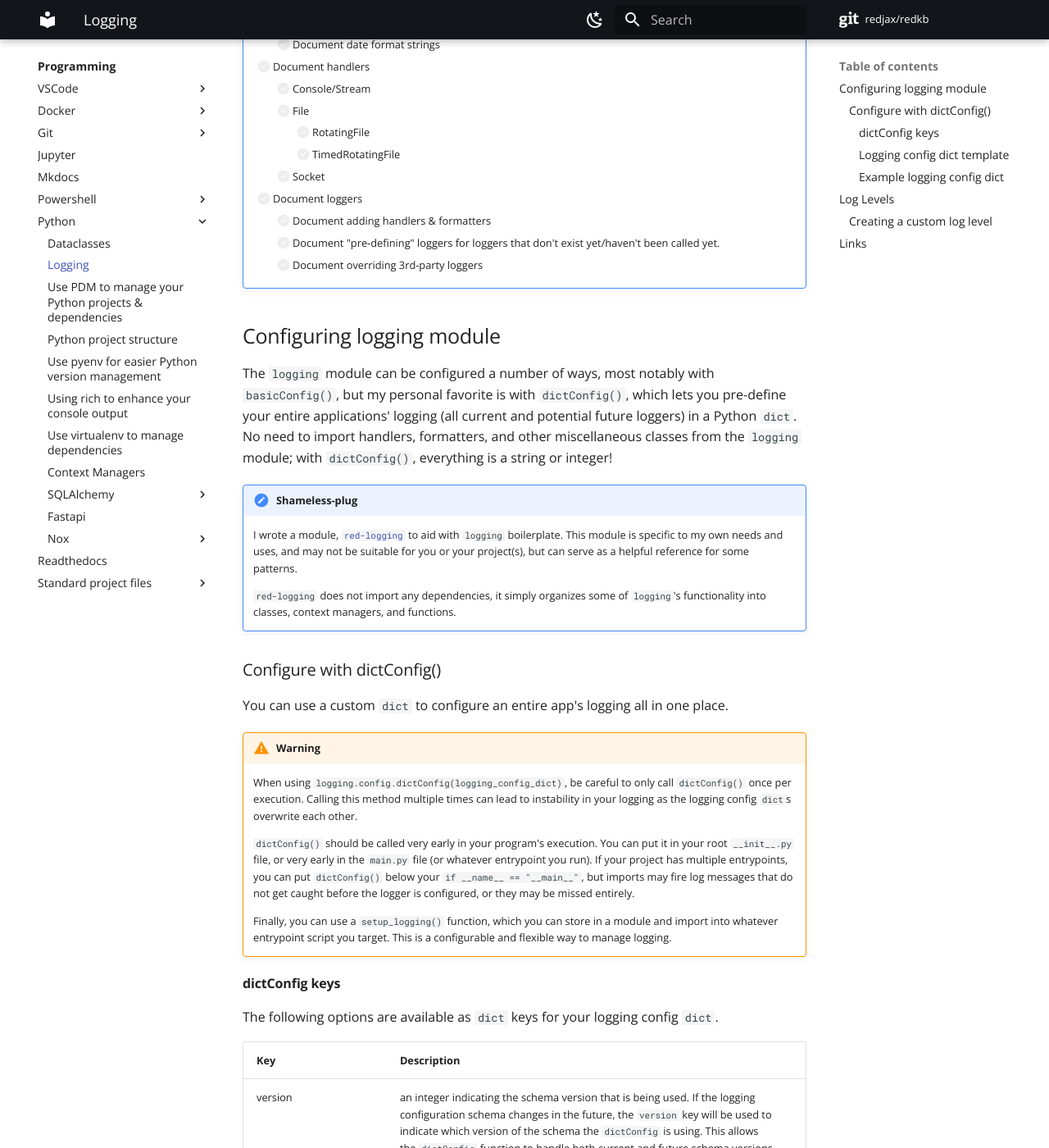
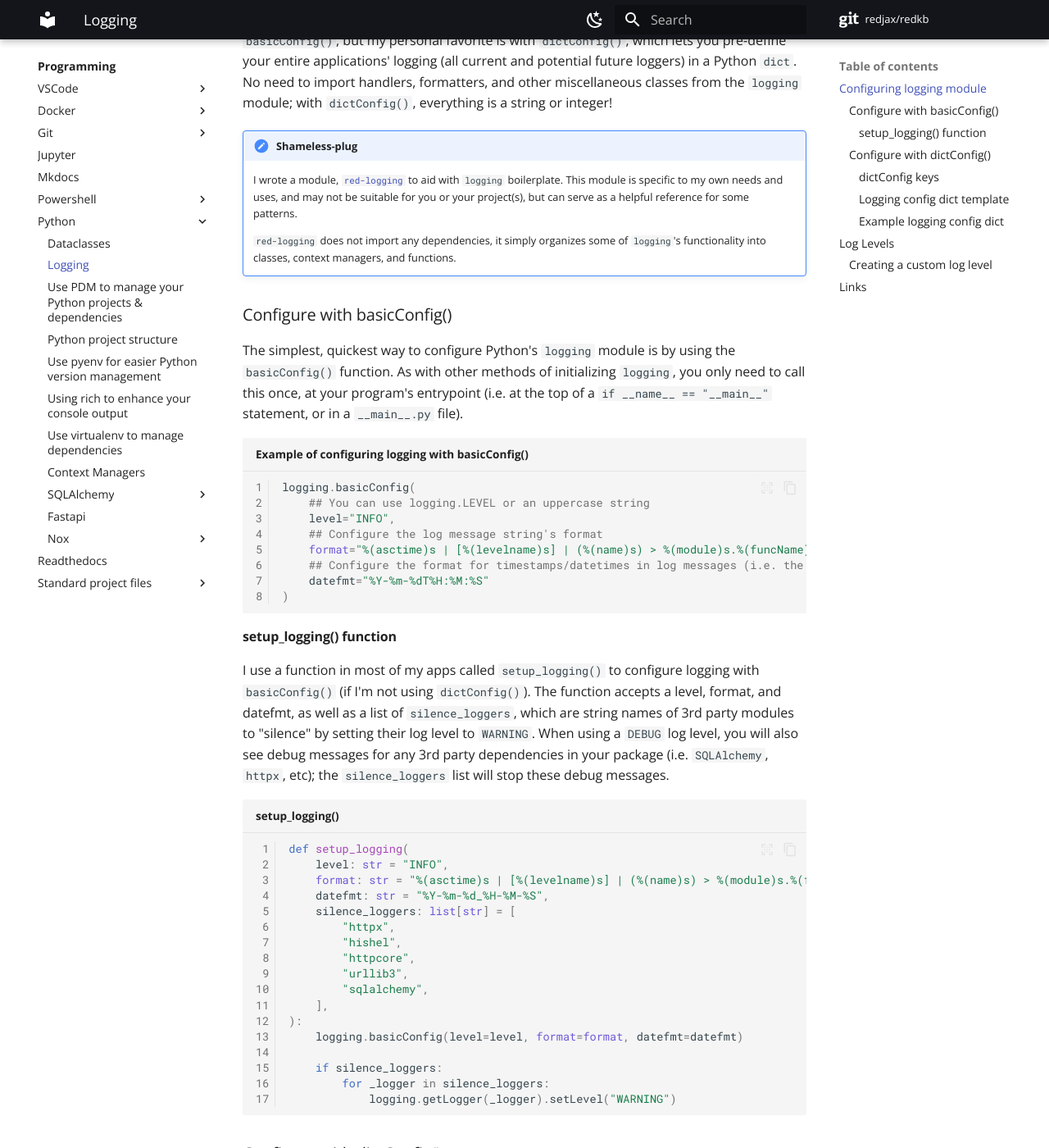
Before and after one commit to redjax/redkb, an MkDocs documentation site: the page built from docs/programming/python/logging.md, in a window 1280 px wide and 1400 px high, scrolled down 534 px. Shown: the whole window at 82% size. Built offline with MkDocs 1.6.1 and Material for MkDocs 9.7.7, drawn with Linux system fonts in a browser that asks for light colours; comment, search, counter and statistics services are not loaded.

Commit message:
Add basicConfig() notes to Python logging section, remove TODO placeholder

````diff
--- a/docs/programming/python/logging.md
+++ b/docs/programming/python/logging.md
@@ -12,22 +12,6 @@ The Python [`logging`](https://docs.python.org/3/library/logging.html) module is
 
 I have settled on using [`logging.config.dictConfig`]() to configure my logging, and that is how my notes/code are written.
 
-!!! todo
-
-    - [ ] Document formatters
-        - [ ] Document format strings
-        - [ ] Document date format strings
-    - [ ] Document handlers
-        - [ ] Console/Stream
-        - [ ] File
-            - [ ] RotatingFile
-            - [ ] TimedRotatingFile
-        - [ ] Socket
-    - [ ] Document loggers
-        - [ ] Document adding handlers & formatters
-        - [ ] Document "pre-defining" loggers for loggers that don't exist yet/haven't been called yet.
-        - [ ] Document overriding 3rd-party loggers
-
 ## Configuring logging module
 
 The `logging` module can be configured a number of ways, most notably with `basicConfig()`, but my personal favorite is with `dictConfig()`, which lets you pre-define your entire applications' logging (all current and potential future loggers) in a Python `dict`. No need to import handlers, formatters, and other miscellaneous classes from the `logging` module; with `dictConfig()`, everything is a string or integer!
@@ -37,6 +21,46 @@ The `logging` module can be configured a number of ways, most notably with `basi
     I wrote a module, [`red-logging`](https://github.com/redjax/red-logging) to aid with `logging` boilerplate. This module is specific to my own needs and uses, and may not be suitable for you or your project(s), but can serve as a helpful reference for some patterns.
 
     `red-logging` does not import any dependencies, it simply organizes some of `logging`'s functionality into classes, context managers, and functions.
+
+### Configure with basicConfig()
+
+The simplest, quickest way to configure Python's `logging` module is by using the `basicConfig()` function. As with other methods of initializing `logging`, you only need to call this once, at your program's entrypoint (i.e. at the top of a `if __name__ == "__main__"` statement, or in a `__main__.py` file).
+
+```python title="Example of configuring logging with basicConfig()" linenums="1"
+logging.basicConfig(
+    ## You can use logging.LEVEL or an uppercase string
+    level="INFO",
+    ## Configure the log message string's format
+    format="%(asctime)s | [%(levelname)s] | (%(name)s) > %(module)s.%(funcName)s:%(lineno)s |> %(message)s",
+    ## Configure the format for timestamps/datetimes in log messages (i.e. the %(asctime)s value
+    datefmt="%Y-%m-%dT%H:%M:%S"
+)
+```
+
+#### setup_logging() function
+
+I use a function in most of my apps called `setup_logging()` to configure logging with `basicConfig()` (if I'm not using `dictConfig()`). The function accepts a level, format, and datefmt, as well as a list of `silence_loggers`, which are string names of 3rd party modules to "silence" by setting their log level to `WARNING`. When using a `DEBUG` log level, you will also see debug messages for any 3rd party dependencies in your package (i.e. `SQLAlchemy`, `httpx`, etc); the `silence_loggers` list will stop these debug messages.
+
+```python title="setup_logging()" linenums="1"
+def setup_logging(
+    level: str = "INFO",
+    format: str = "%(asctime)s | [%(levelname)s] | (%(name)s) > %(module)s.%(funcName)s:%(lineno)s |> %(message)s",
+    datefmt: str = "%Y-%m-%d_%H-%M-%S",
+    silence_loggers: list[str] = [
+        "httpx",
+        "hishel",
+        "httpcore",
+        "urllib3",
+        "sqlalchemy",
+    ],
+):
+    logging.basicConfig(level=level, format=format, datefmt=datefmt)
+
+    if silence_loggers:
+        for _logger in silence_loggers:
+            logging.getLogger(_logger).setLevel("WARNING")
+
+```
 
 ### Configure with dictConfig()
 
````
